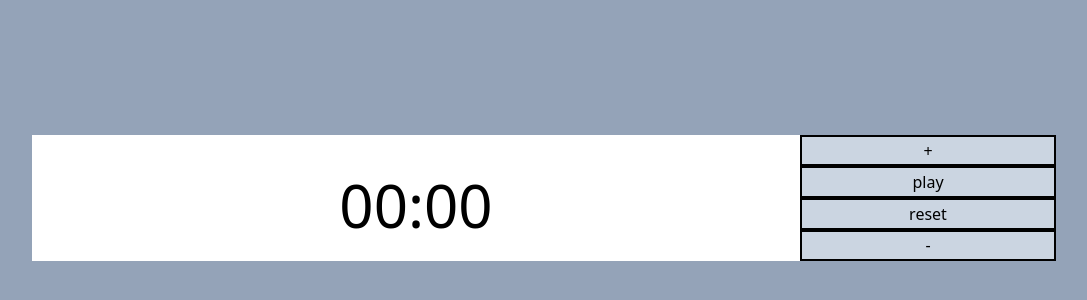
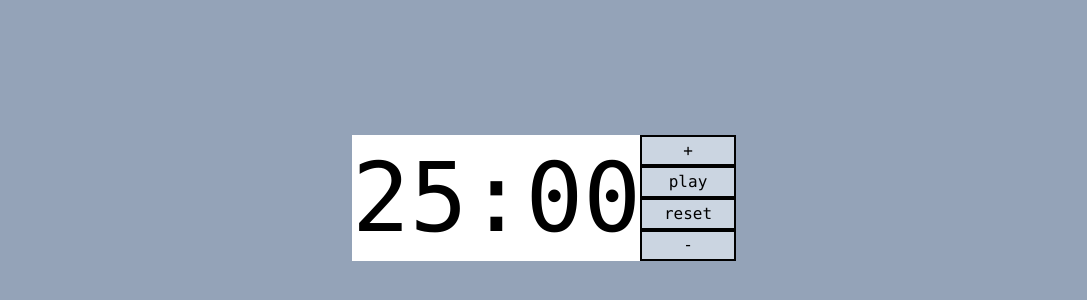
Before and after one commit to becodeorg/hamilton-7-react-project-MaximeHoll, a React (Vite) app in the folder vite-project/: page / in a window 1280 px wide. Shown: the part 222-522 px from the top of the page, without its empty margins (96-1183 px from the left). Built offline with nearby package versions, Linux system fonts and the light colour scheme.

Commit message:
vanilla version ok

```diff
--- a/vite-project/src/App.jsx
+++ b/vite-project/src/App.jsx
@@ -7,10 +7,7 @@ import Modal from './components/Modal';
 function App() {
 
 
-
-  const initialTimer = {minutes: 0, seconds: 0};
-
-  const [timer, setTimer] = useState(initialTimer);
+  const [timer, setTimer] = useState({minutes: 25, seconds: 0});
 
   const [startStop, setStartStop] = useState("play");
 
@@ -18,17 +15,15 @@ function App() {
 
   const [launchAlert, setLaunchAlert] = useState(false);
 
-  const [check, setCheck] = useState(false);
-
   const [hidden, setHidden] = useState("hidden");
 
   console.log(launchTimer);
 
   const addTime = (minutes) => {
 
-  if(timer.minutes < 99) {
+  if(timer.minutes < 99 && launchTimer === false) {
 
-  let changeTime = {minutes: minutes , seconds: 5};
+  let changeTime = {minutes: minutes +1, seconds: 0};
   setTimer(changeTime);
   }
 
@@ -37,7 +32,7 @@ function App() {
 
   const  removeTime = (minutes) => {
 
-    if(timer.minutes > 0) {
+    if(timer.minutes > 0 && launchTimer === false) {
 
     let changeTime = {minutes: minutes - 1, seconds: 0};
 
@@ -47,6 +42,8 @@ function App() {
   const resetTime = () => {
     let changeTime = {minutes: 0, seconds: 0};
     setTimer(changeTime);
+    setLaunchTimer(false);
+    setStartStop("play");
   }
 
 
@@ -60,7 +57,7 @@ function App() {
   }
 
     useEffect(() => {
-      if(launchTimer === true) {
+      if(launchTimer === true && (timer.minutes + timer.seconds != 0)) {
       const interval = setInterval(() => {
 
         let changeTime = {minutes: timer.seconds === 0 ? timer.minutes - 1 : timer.minutes , seconds: timer.seconds === 0 ? timer.seconds + 59 : timer.seconds - 1};
@@ -78,16 +75,25 @@ function App() {
     function alertModal() {
     if(launchAlert === true && (timer.minutes ===0 && timer.seconds === 1)) {
       setLaunchTimer(false);
+      setStartStop("play");
       let changeTime = {minutes: 0 , seconds: 0};
       setTimer(changeTime);
       setHidden("")
     }
     }
 
+    function closeModal () {
+      setHidden("hidden");
+    }
+
+    function newTimer() {
+      window.location.reload(true);
+    }
+
   return (
-    <div className="App bg-slate-400 h-screen w-screen flex flex-col align-center content-center pt-10">
-      <Modal hidden={hidden}/>
-     <div className="border-black bg-white border-3 flex h-1/6 w-4/5 ml-auto mr-auto mt-auto mb-auto">
+    <div className="App bg-slate-400 h-screen w-screen flex flex-col align-center content-center pt-10 font-mono">
+      <Modal hidden={hidden} closeModal={closeModal} newTimer={newTimer}/>
+     <div className="border-black bg-white border-3 flex h-1/6 w-96 m-auto">
         <Time minutes={timer.minutes < 10 ? `0${ timer.minutes }` : timer.minutes} seconds={timer.seconds < 10 ? `0${ timer.seconds }` : timer.seconds}/>
         <div className='flex flex-col w-1/4 bg-slate-300'>
           <button className='h-1/4 border-black border-2' onClick={() => addTime(timer.minutes)}>+</button>
--- a/vite-project/src/components/Modal.jsx
+++ b/vite-project/src/components/Modal.jsx
@@ -1,14 +1,14 @@
-function Modal ({hidden}) {
+function Modal ({hidden, closeModal, newTimer}) {
     return (
-        <div className={hidden}>
-            <div className='w-3/4 text-6xl flex flex-col flex-wrap justify-center content-center items-center text-center bg-white pt-12 m-auto gap-7'>
-            <p className="text-4xl m-auto">Time is over! Take a break!</p>
-            <div className="flex flex-row gap-16 mb-4 content-center items-center">
-                <button className="text-2xl m-auto">Ok</button>
-                <button className="text-2xl m-auto">New timer</button>
+
+            <div className={`${hidden} font-mono absolute inset-5 w-3/4 h-2/6 text-6xl flex flex-col flex-wrap justify-center content-center items-center text-center bg-white pt-12 m-auto gap-7`}>
+                <p className="text-4xl m-auto">Time is over! Take a break!</p>
+                <div className="flex flex-row gap-16 mb-4 content-center items-center">
+                    <button className="text-2xl m-auto" onClick={closeModal}>Ok</button>
+                    <button className="text-2xl m-auto" onClick={newTimer}>New timer</button>
+                </div>
             </div>
-            </div>
-        </div>
+
     )
 }
 
--- a/vite-project/src/components/Time.jsx
+++ b/vite-project/src/components/Time.jsx
@@ -1,6 +1,6 @@
 function Time ({minutes, seconds}) {
     return (
-        <div className='w-3/4 text-6xl text-center pt-10'>
+        <div className='w-3/4 text-8xl m-auto'>
           {minutes}:{seconds}
         </div>
     )
```
